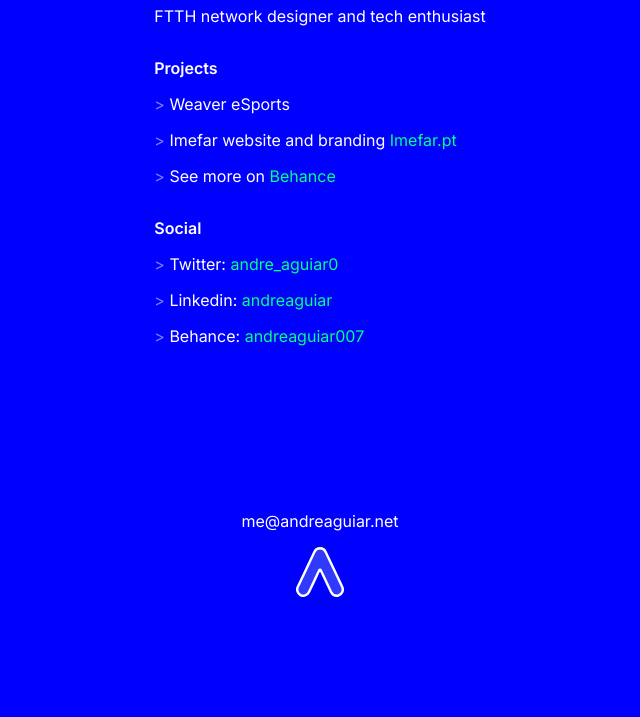
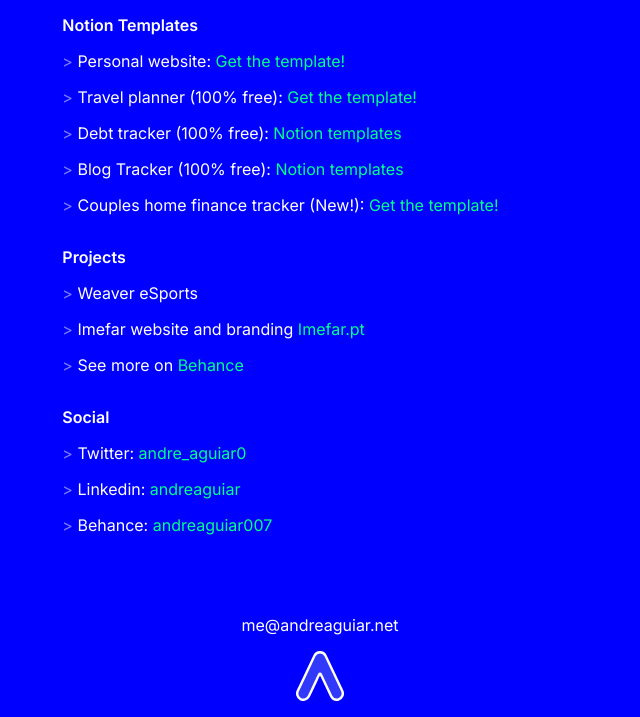
Before and after one commit to darcozinho/andreaguiar.net, a plain HTML site: page index.html in a window 1280 px wide. Shown: the part 145-862 px from the top of the page, without its empty margins (320-960 px from the left). Before the commit the page ends 800 px from the top, so only its background shows below. Drawn offline with Linux system fonts and the light colour scheme.

Commit message:
Update 15-06
Update with the Notion Template links

```diff
--- a/index.html
+++ b/index.html
@@ -90,13 +90,44 @@
   <div rel="preload" id="bg">
     <div class="wrapper">
       <h1 class="hero">André Aguiar</h1>
-      <p class="one-liner-title">FTTH network designer and tech enthusiast</p>
+      <p class="one-liner-title">FTTH network designer, notion template creator and tech enthusiast</p>
+
+      <p class="one-liner">Notion Templates</p>
+      <p class="list-entry">
+        <span class="list-pointer">&gt;</span>
+        <span>Personal website:
+          <a href="https://andre1aguiar.gumroad.com/l/drtkeg" aria-label="Gumroad" target="_blank">Get the template!</a>
+        </span>
+      </p>
+      <p class="list-entry">
+        <span class="list-pointer">&gt;</span>
+        <span>Travel planner (100% free):
+          <a href="https://andre1aguiar.gumroad.com/l/lzoss" aria-label="Gumroad" target="_blank">Get the template!</a>
+        </span>
+      </p>
+      <p class="list-entry">
+        <span class="list-pointer">&gt;</span>
+        <span>Debt tracker (100% free):
+          <a href="https://www.notion.com/templates/debt-tracker" aria-label="Notion" target="_blank">Notion templates</a>
+        </span>
+      </p>
+      <p class="list-entry">
+        <span class="list-pointer">&gt;</span>
+        <span>Blog Tracker (100% free):
+          <a href="https://www.notion.com/templates/blog-tracker" aria-label="Notion" target="_blank">Notion templates</a>
+        </span>
+      </p>
+      <p class="list-entry">
+        <span class="list-pointer">&gt;</span>
+        <span>Couples home finance tracker (New!):
+          <a href="https://andre1aguiar.gumroad.com/l/rrehzi" aria-label="Notion" target="_blank">Get the template!</a>
+        </span>
+      </p>
 
       <p class="one-liner">Projects</p>
       <p class="list-entry">
         <span class="list-pointer">&gt;</span>
-        <span>Weaver eSports
-        </span>
+        <span>Weaver eSports</span>
       </p>
       <p class="list-entry">
         <span class="list-pointer">&gt;</span>
```
Also changed, not shown: noise-light.png (deleted), og.png (deleted).
